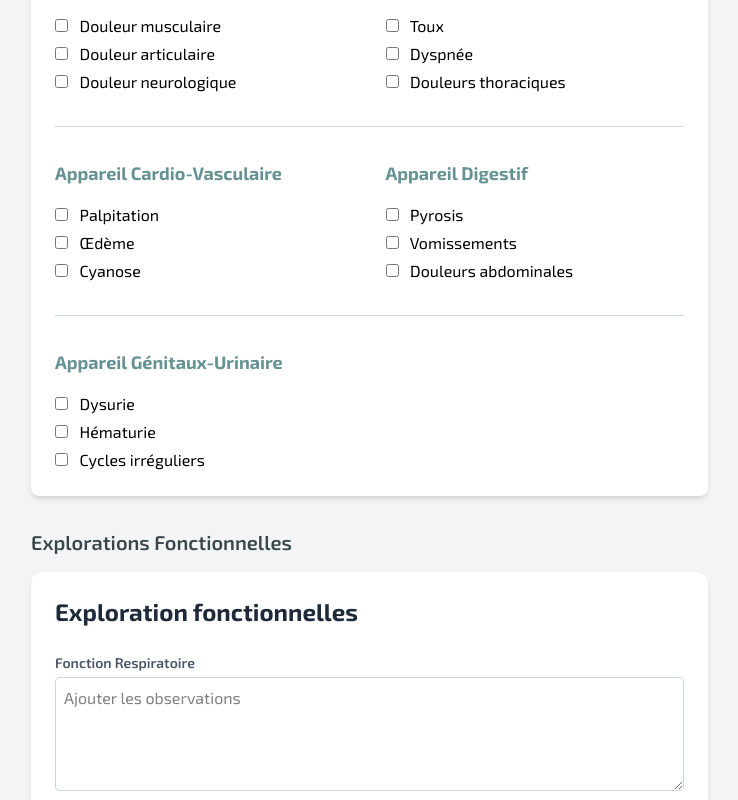
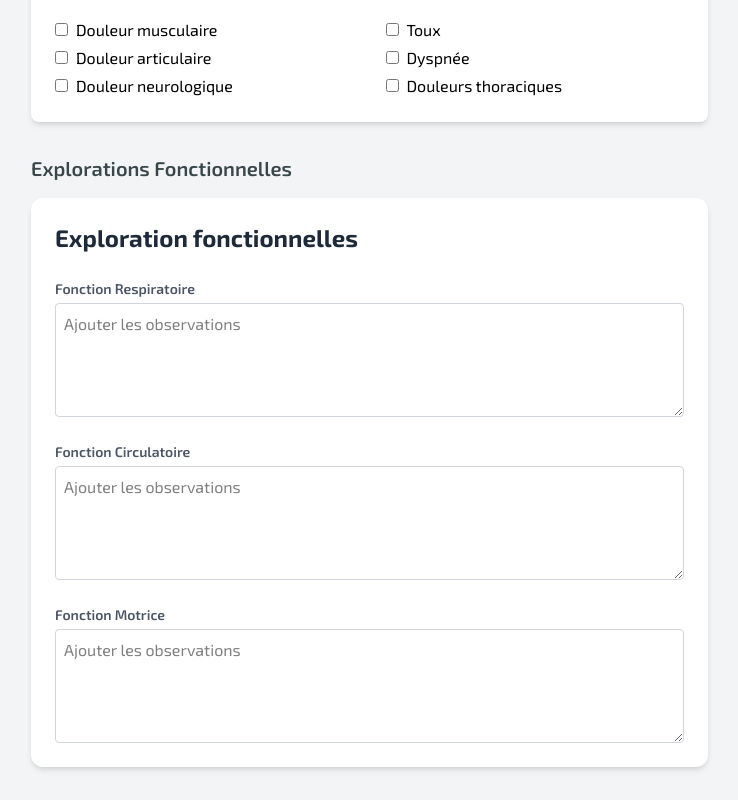
Before and after one commit to EducareEquipe1/educare_frontend, a React (Vite) app: page /examenphysique in a window 1280 px wide. Shown: the part 1160-1960 px from the top of the page, without its empty margins (500-1238 px from the left). Built offline with nearby package versions, Linux system fonts and the light colour scheme.

Commit message:
examen medical

```diff
--- a/src/consultationcomp/ExamenAppareil.jsx
+++ b/src/consultationcomp/ExamenAppareil.jsx
@@ -1,26 +1,33 @@
-import React from 'react';
+import React from "react";
+
+const inputStyle =
+  "w-full max-w-[150px] px-3 py-2 rounded-[12px] border border-[2px] border-[#2E3D40A6] focus:outline-none focus:ring-2 focus:ring-blue-500 [&::-webkit-outer-spin-button]:appearance-none [&::-webkit-inner-spin-button]:appearance-none text-[#2E3D4094]";
+const handleChange = (e) => {
+  const { name, value, type, checked } = e.target;
+  setFormData((prev) => ({
+    ...prev,
+    [name]: type === "checkbox" ? checked : value,
+  }));
+};
 
 const ExamenAppareil = ({ formData, handleChange }) => {
   return (
     <div className="space-y-8 p-6 bg-white rounded-lg shadow-md text-black">
-
-      {/* Première Row : Ophtalmologique + Audition */}
       <div className="grid grid-cols-2 gap-8">
-
-        {/* Colonne Ophtalmologique */}
         <div className="space-y-6">
           <h2 className="text-lg font-bold text-[#679294]">Ophtalmologique</h2>
-
-          {/* Acuité visuelle */}
           <div className="space-y-2">
-            <label className="block text-gray-700 font-semibold">Acuité Visuelle</label>
+            <label className="block text-gray-700 font-semibold">
+              Acuité Visuelle
+            </label>
+            <div className="flex flex-col space-y-2">
               <input
                 type="text"
                 name="vision_d"
                 value={formData.vision_d}
                 onChange={handleChange}
                 placeholder="OD"
-              className="w-full p-2 border rounded"
+                className={inputStyle}
               />
               <input
                 type="text"
@@ -28,13 +35,15 @@ const ExamenAppareil = ({ formData, handleChange }) => {
                 value={formData.vision_g}
                 onChange={handleChange}
                 placeholder="OG"
-              className="w-full p-2 border rounded"
+                className={inputStyle}
               />
             </div>
+          </div>
 
-          {/* Symptômes pour les yeux */}
           <div className="space-y-2">
-            <label className="block text-gray-700 font-semibold">Symptômes pour les yeux</label>
+            <label className="block text-gray-700 font-semibold">
+              Symptômes pour les yeux
+            </label>
             <div className="flex flex-col space-y-1">
               <label>
                 <input
@@ -43,7 +52,8 @@ const ExamenAppareil = ({ formData, handleChange }) => {
                   checked={formData.larmoiement === "true"}
                   onChange={handleChange}
                   className="mr-2"
-                /> Larmoiement
+                />
+                Larmoiement
               </label>
               <label>
                 <input
@@ -52,7 +62,8 @@ const ExamenAppareil = ({ formData, handleChange }) => {
                   checked={formData.douleur === "true"}
                   onChange={handleChange}
                   className="mr-2"
-                /> Douleur
+                />
+                Douleur
               </label>
               <label>
                 <input
@@ -61,26 +72,27 @@ const ExamenAppareil = ({ formData, handleChange }) => {
                   checked={formData.taches_yeux === "true"}
                   onChange={handleChange}
                   className="mr-2"
-                /> Tache devant les yeux
+                />
+                Tache devant les yeux
               </label>
             </div>
           </div>
         </div>
 
-        {/* Colonne Audition */}
         <div className="space-y-6">
           <h2 className="text-lg font-bold text-[#679294]">Audition</h2>
-
-          {/* Audition OD / OG */}
           <div className="space-y-2">
-            <label className="block text-gray-700 font-semibold">Audition</label>
+            <label className="block text-gray-700 font-semibold">
+              Audition
+            </label>
+            <div className="flex flex-col space-y-2">
               <input
                 type="text"
                 name="audition_d"
                 value={formData.audition_d}
                 onChange={handleChange}
                 placeholder="OD"
-              className="w-full p-2 border rounded"
+                className={inputStyle}
               />
               <input
                 type="text"
@@ -88,11 +100,11 @@ const ExamenAppareil = ({ formData, handleChange }) => {
                 value={formData.audition_g}
                 onChange={handleChange}
                 placeholder="OG"
-              className="w-full p-2 border rounded"
+                className={inputStyle}
               />
             </div>
+          </div>
 
-          {/* Symptômes pour l'audition */}
           <div className="flex flex-col space-y-1">
             <label>
               <input
@@ -101,7 +113,8 @@ const ExamenAppareil = ({ formData, handleChange }) => {
                 checked={formData.sifflements === "true"}
                 onChange={handleChange}
                 className="mr-2"
-              /> Sifflements
+              />
+              Sifflements
             </label>
             <label>
               <input
@@ -110,7 +123,8 @@ const ExamenAppareil = ({ formData, handleChange }) => {
                 checked={formData.angines === "true"}
                 onChange={handleChange}
                 className="mr-2"
-              /> Angine répétée
+              />
+              Angine répétée
             </label>
             <label>
               <input
@@ -119,7 +133,8 @@ const ExamenAppareil = ({ formData, handleChange }) => {
                 checked={formData.epistaxis === "true"}
                 onChange={handleChange}
                 className="mr-2"
-              /> Épistaxis
+              />
+              Épistaxis
             </label>
             <label>
               <input
@@ -128,21 +143,20 @@ const ExamenAppareil = ({ formData, handleChange }) => {
                 checked={formData.rhinorrhee === "true"}
                 onChange={handleChange}
                 className="mr-2"
-              /> Rhinorrhée
+              />
+              Rhinorrhée
             </label>
           </div>
         </div>
-
       </div>
 
       <hr className="border-gray-300" />
 
-      {/* Deuxième Row : Neurologique et Peau */}
       <div className="grid grid-cols-2 gap-8">
-
-        {/* Neurologique et Psychique */}
         <div className="space-y-4">
-          <h2 className="text-lg font-bold text-[#679294]">Neurologique et Psychique</h2>
+          <h2 className="text-lg font-bold text-[#679294]">
+            Neurologique et Psychique
+          </h2>
           <div className="flex flex-col space-y-1">
             <label>
               <input
@@ -151,7 +165,8 @@ const ExamenAppareil = ({ formData, handleChange }) => {
                 checked={formData.cephalees === "true"}
                 onChange={handleChange}
                 className="mr-2"
-              /> Céphalées
+              />
+              Céphalées
             </label>
             <label>
               <input
@@ -160,7 +175,8 @@ const ExamenAppareil = ({ formData, handleChange }) => {
                 checked={formData.vertiges === "true"}
                 onChange={handleChange}
                 className="mr-2"
-              /> Vertiges
+              />
+              Vertiges
             </label>
             <label>
               <input
@@ -169,12 +185,12 @@ const ExamenAppareil = ({ formData, handleChange }) => {
                 checked={formData.troubles_sommeil === "true"}
                 onChange={handleChange}
                 className="mr-2"
-              /> Troubles du sommeil
+              />
+              Troubles du sommeil
             </label>
           </div>
         </div>
 
-        {/* Peau et Muqueuse */}
         <div className="space-y-4">
           <h2 className="text-lg font-bold text-[#679294]">Peau et Muqueuse</h2>
           <div className="flex flex-col space-y-1">
@@ -185,7 +201,8 @@ const ExamenAppareil = ({ formData, handleChange }) => {
                 checked={formData.peau_normale === "true"}
                 onChange={handleChange}
                 className="mr-2"
-              /> Normal
+              />
+              Normal
             </label>
             <label>
               <input
@@ -194,21 +211,20 @@ const ExamenAppareil = ({ formData, handleChange }) => {
                 checked={formData.peau_anormale === "true"}
                 onChange={handleChange}
                 className="mr-2"
-              /> Anormal
+              />
+              Anormal
             </label>
           </div>
         </div>
-
       </div>
 
       <hr className="border-gray-300" />
 
-      {/* Troisième Row : Appareil Locomoteur et Respiratoire */}
       <div className="grid grid-cols-2 gap-8">
-
-        {/* Appareil Locomoteur */}
         <div className="space-y-4">
-          <h2 className="text-lg font-bold text-[#679294]">Appareil Locomoteur</h2>
+          <h2 className="text-lg font-bold text-[#679294]">
+            Appareil Locomoteur
+          </h2>
           <div className="flex flex-col space-y-1">
             <label>
               <input
@@ -217,7 +233,8 @@ const ExamenAppareil = ({ formData, handleChange }) => {
                 checked={formData.douleur_musculaire === "true"}
                 onChange={handleChange}
                 className="mr-2"
-              /> Douleur musculaire
+              />
+              Douleur musculaire
             </label>
             <label>
               <input
@@ -226,7 +243,8 @@ const ExamenAppareil = ({ formData, handleChange }) => {
                 checked={formData.douleur_articulaire === "true"}
                 onChange={handleChange}
                 className="mr-2"
-              /> Douleur articulaire
+              />
+              Douleur articulaire
             </label>
             <label>
               <input
@@ -235,14 +253,16 @@ const ExamenAppareil = ({ formData, handleChange }) => {
                 checked={formData.douleur_neurologique === "true"}
                 onChange={handleChange}
                 className="mr-2"
-              /> Douleur neurologique
+              />
+              Douleur neurologique
             </label>
           </div>
         </div>
 
-        {/* Appareil Respiratoire */}
         <div className="space-y-4">
-          <h2 className="text-lg font-bold text-[#679294]">Appareil Respiratoire</h2>
+          <h2 className="text-lg font-bold text-[#679294]">
+            Appareil Respiratoire
+          </h2>
           <div className="flex flex-col space-y-1">
             <label>
               <input
@@ -251,7 +271,8 @@ const ExamenAppareil = ({ formData, handleChange }) => {
                 checked={formData.toux === "true"}
                 onChange={handleChange}
                 className="mr-2"
-              /> Toux
+              />
+              Toux
             </label>
             <label>
               <input
@@ -260,7 +281,8 @@ const ExamenAppareil = ({ formData, handleChange }) => {
                 checked={formData.dyspnee === "true"}
                 onChange={handleChange}
                 className="mr-2"
-              /> Dyspnée
+              />
+              Dyspnée
             </label>
             <label>
               <input
@@ -269,124 +291,12 @@ const ExamenAppareil = ({ formData, handleChange }) => {
                 checked={formData.douleurs_thoracique === "true"}
                 onChange={handleChange}
                 className="mr-2"
-              /> Douleurs thoraciques
+              />
+              Douleurs thoraciques
             </label>
           </div>
         </div>
-
       </div>
-
-      <hr className="border-gray-300" />
-
-      {/* Quatrième Row : Appareil Cardio-Vasculaire et Digestif */}
-      <div className="grid grid-cols-2 gap-8">
-
-        {/* Appareil Cardio-Vasculaire */}
-        <div className="space-y-4">
-          <h2 className="text-lg font-bold text-[#679294]">Appareil Cardio-Vasculaire</h2>
-          <div className="flex flex-col space-y-1">
-            <label>
-              <input
-                type="checkbox"
-                name="palpitation"
-                checked={formData.palpitation === "true"}
-                onChange={handleChange}
-                className="mr-2"
-              /> Palpitation
-            </label>
-            <label>
-              <input
-                type="checkbox"
-                name="oedeme"
-                checked={formData.oedeme === "true"}
-                onChange={handleChange}
-                className="mr-2"
-              /> Œdème
-            </label>
-            <label>
-              <input
-                type="checkbox"
-                name="cyanose"
-                checked={formData.cyanose === "true"}
-                onChange={handleChange}
-                className="mr-2"
-              /> Cyanose
-            </label>
-          </div>
-        </div>
-
-        {/* Appareil Digestif */}
-        <div className="space-y-4">
-          <h2 className="text-lg font-bold text-[#679294]">Appareil Digestif</h2>
-          <div className="flex flex-col space-y-1">
-            <label>
-              <input
-                type="checkbox"
-                name="pyrosis"
-                checked={formData.pyrosis === "true"}
-                onChange={handleChange}
-                className="mr-2"
-              /> Pyrosis
-            </label>
-            <label>
-              <input
-                type="checkbox"
-                name="vomissements"
-                checked={formData.vomissements === "true"}
-                onChange={handleChange}
-                className="mr-2"
-              /> Vomissements
-            </label>
-            <label>
-              <input
-                type="checkbox"
-                name="douleurs_abdominales"
-                checked={formData.douleurs_abdominales === "true"}
-                onChange={handleChange}
-                className="mr-2"
-              /> Douleurs abdominales
-            </label>
-          </div>
-        </div>
-
-      </div>
-
-      <hr className="border-gray-300" />
-
-      {/* Cinquième et dernière Row : Appareil Génitaux-Urinaire */}
-      <div className="space-y-4">
-        <h2 className="text-lg font-bold text-[#679294]">Appareil Génitaux-Urinaire</h2>
-        <div className="flex flex-col space-y-1">
-          <label>
-            <input
-              type="checkbox"
-              name="dysurie"
-              checked={formData.dysurie === "true"}
-              onChange={handleChange}
-              className="mr-2"
-            /> Dysurie
-          </label>
-          <label>
-            <input
-              type="checkbox"
-              name="hematurie"
-              checked={formData.hematurie === "true"}
-              onChange={handleChange}
-              className="mr-2"
-            /> Hématurie
-          </label>
-          <label>
-            <input
-              type="checkbox"
-              name="cycles_irreguliers"
-              checked={formData.cycles_irreguliers === "true"}
-              onChange={handleChange}
-              className="mr-2"
-            /> Cycles irréguliers
-          </label>
-        </div>
-      </div>
-
     </div>
   );
 };
--- a/src/consultationcomp/ExamenPhysique.jsx
+++ b/src/consultationcomp/ExamenPhysique.jsx
@@ -357,7 +357,7 @@ const ExamenPhysique = () => {
                 <div className="flex justify-end">
                   <button
                     onClick={handleSave}
-                    className="bg-blue-600 hover:bg-blue-700 text-white font-semibold py-2 px-6 rounded-md transition"
+                    className="bg-[#679294] hover:bg-[#679294] text-white font-semibold py-2 px-6 rounded-md transition"
                   >
                     Enregistrer
                   </button>
```
Lines whose indentation alone changed are shown as unchanged.
